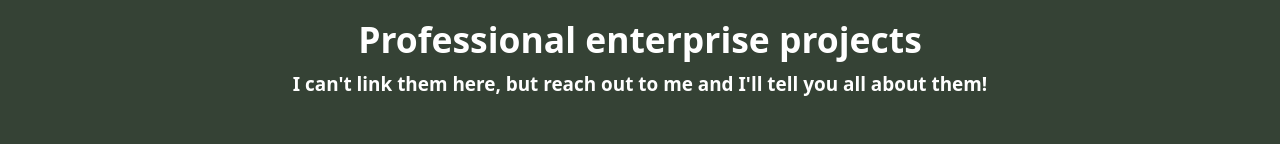
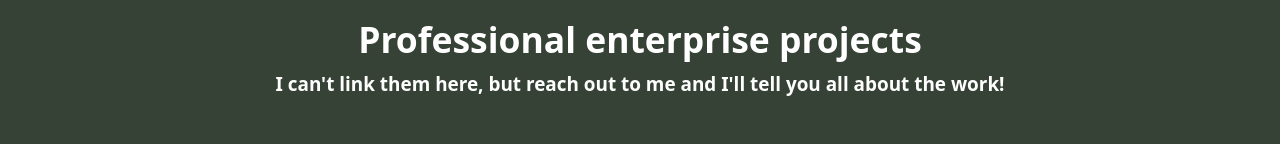
Before and after one commit to zeepk/portfolio, an Astro site: page / in a window 1280 px wide. Shown: the part 719-863 px from the top of the page. Built offline with nearby package versions, Linux system fonts and the light colour scheme; Astro itself is replaced by a stand-in of ours.

Commit message:
updated text

```diff
--- a/src/components/Experience.astro
+++ b/src/components/Experience.astro
@@ -4,7 +4,7 @@
     </h1>
     <p class="text-md text-center font-semibold mb-10">
         I can't link them here, but reach out to me and I'll tell you all about
-        them!
+        the work!
     </p>
     <div
         class="w-full flex md:flex-row flex-col gap-12 text-center items-center mb-20 px-12"
```
